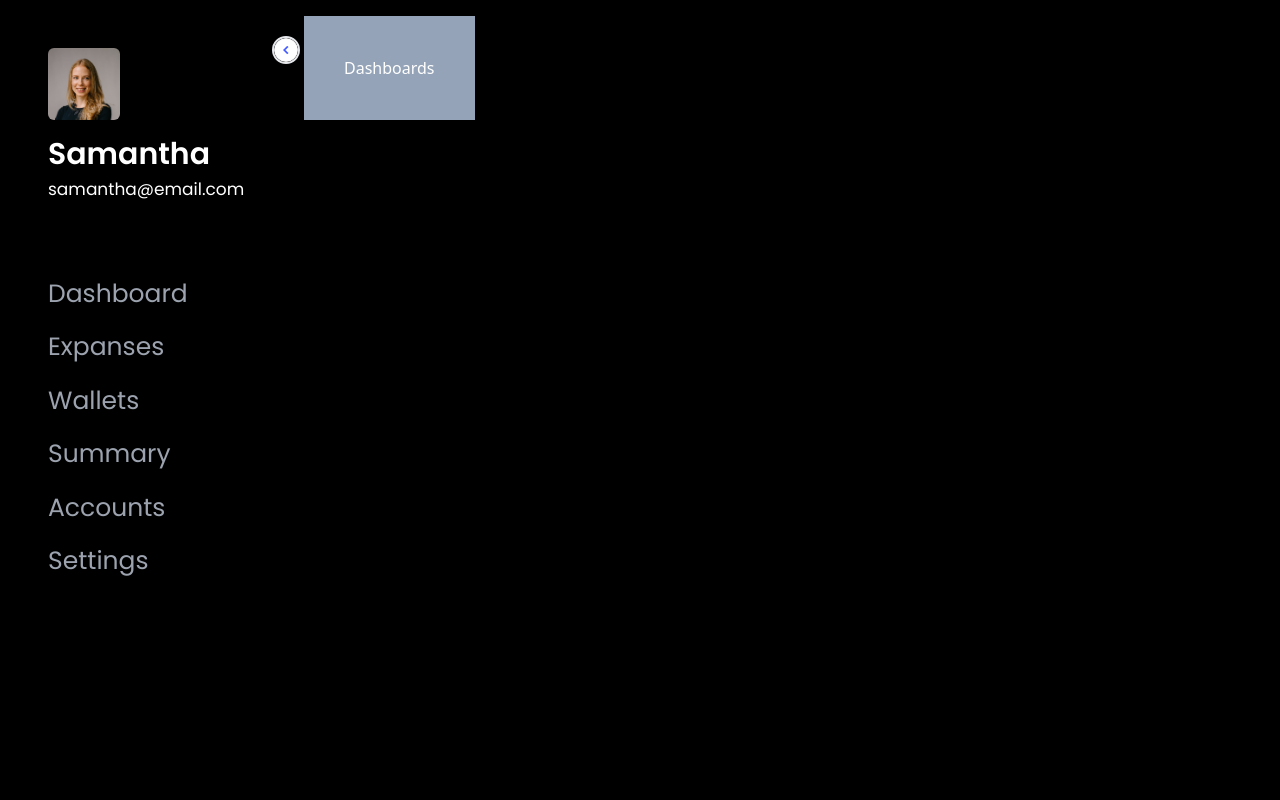
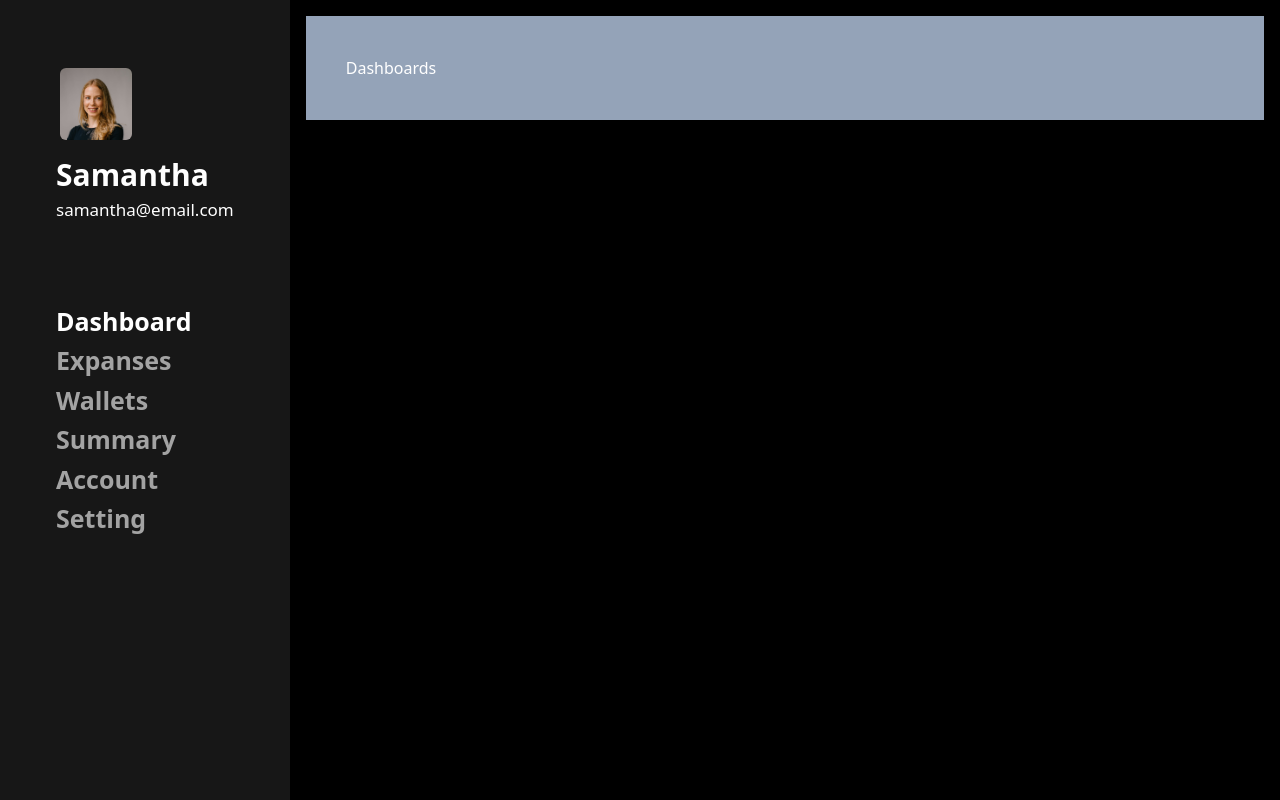
Before and after one commit to TiranChanuka/Admin-DashBoard, a React (Create React App) app: page / in a window 1280 px wide. Built offline with nearby package versions, Linux system fonts and the light colour scheme.

Commit message:
Update layout.jsx

```diff
--- a/src/screens/Layout/layout.jsx
+++ b/src/screens/Layout/layout.jsx
@@ -1,17 +1,17 @@
 import React from 'react'
 import { Outlet } from 'react-router-dom'
-import { SideBar } from '../global/sidebar';
+import Sidebar from '../global/sideBarNew';
 
 const Layout = () => {
   return (
-      <div className='flex flex-row bg-black h-screen w-screen overflow-hidden'>
-          <SideBar/>
-          <div className='p-4'>
-              <div>{<Outlet/>}</div>
-          </div>
-
-
-      </div>
+      <div className="bg-black h-screen w-screen overflow-hidden flex flex-row">
+			<Sidebar />
+			<div className="flex flex-col flex-1">
+				<div className="flex-1 p-4 min-h-0 overflow-auto">
+					<Outlet />
+				</div>
+			</div>
+		</div>
 
   )
 }
```
